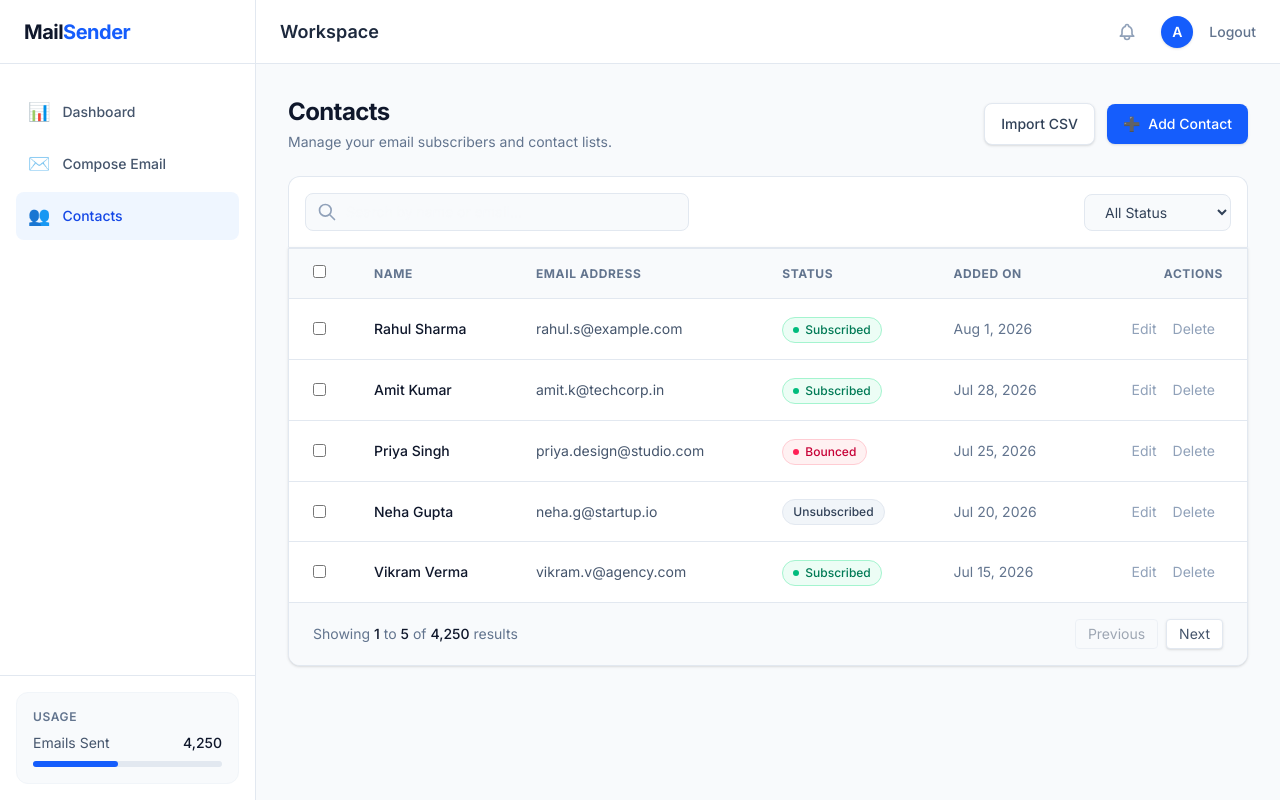
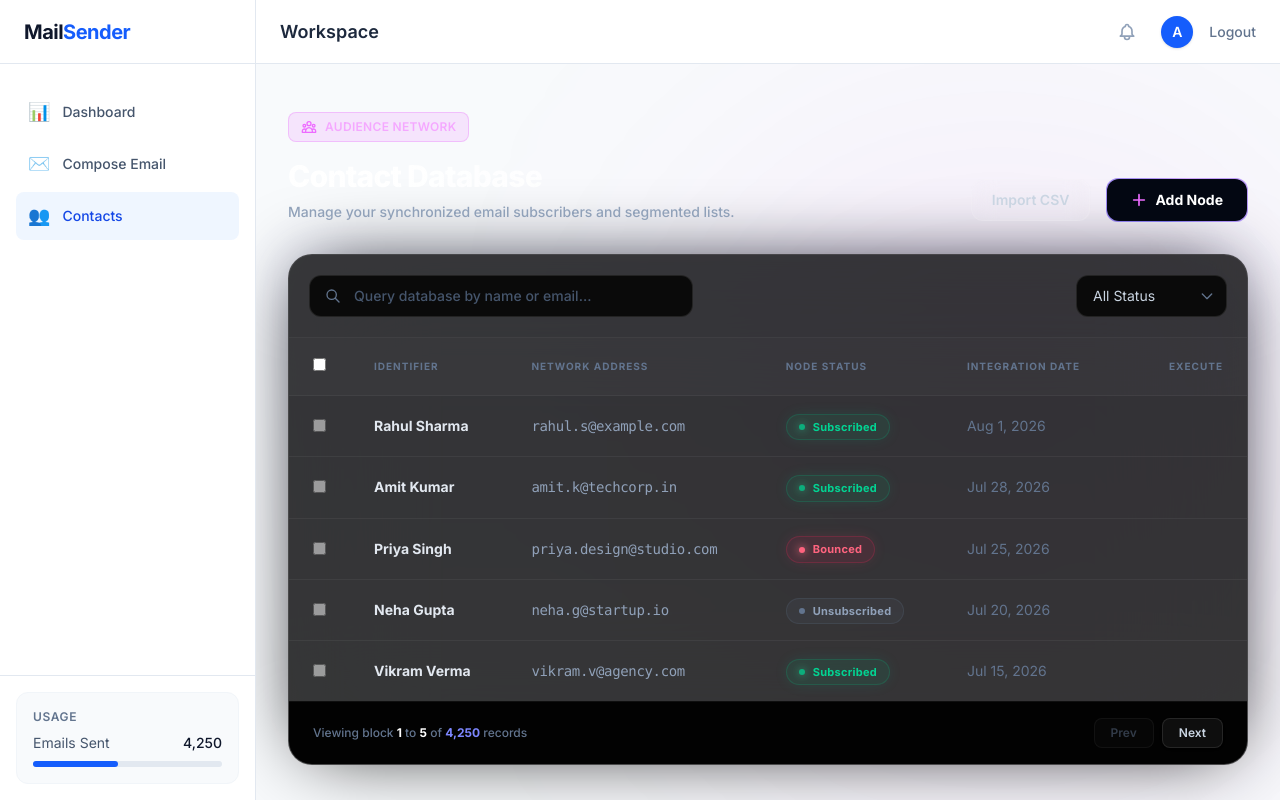
Before and after one commit to khanlazyanas/bulk-email-sender-frontend, a Next.js app: page /contacts in a window 1280 px wide. Built offline with nearby package versions, Linux system fonts and the light colour scheme.

Commit message:
feat: upgrade contacts table to holographic glassmorphism design with glowing status badges

```diff
--- a/src/app/(dashboard)/contacts/page.tsx
+++ b/src/app/(dashboard)/contacts/page.tsx
@@ -15,88 +15,123 @@ export default function ContactsPage() {
   const [searchTerm, setSearchTerm] = useState("");
 
   return (
-    <div className="space-y-6">
+    <div className="space-y-8 relative z-10 pt-4 pb-12">
+
+      {/* 🌌 Background Ambient Glow */}
+      <div className="absolute top-1/2 right-0 -translate-y-1/2 w-[500px] h-[500px] bg-fuchsia-600/10 blur-[150px] rounded-full pointer-events-none"></div>
 
       {/* Page Header & Actions */}
-      <div className="flex flex-col sm:flex-row sm:items-center justify-between gap-4">
+      <div className="flex flex-col sm:flex-row sm:items-end justify-between gap-6 relative z-10">
         <div>
-          <h1 className="text-2xl font-bold text-slate-900 tracking-tight">Contacts</h1>
-          <p className="text-sm text-slate-500 mt-1">Manage your email subscribers and contact lists.</p>
+          <div className="inline-flex items-center gap-2 px-3 py-1.5 rounded-lg bg-fuchsia-500/10 border border-fuchsia-500/20 mb-4">
+            <svg className="w-4 h-4 text-fuchsia-400" fill="none" viewBox="0 0 24 24" stroke="currentColor"><path strokeLinecap="round" strokeLinejoin="round" strokeWidth={2} d="M17 20h5v-2a3 3 0 00-5.356-1.857M17 20H7m10 0v-2c0-.656-.126-1.283-.356-1.857M7 20H2v-2a3 3 0 015.356-1.857M7 20v-2c0-.656.126-1.283.356-1.857m0 0a5.002 5.002 0 019.288 0M15 7a3 3 0 11-6 0 3 3 0 016 0zm6 3a2 2 0 11-4 0 2 2 0 014 0zM7 10a2 2 0 11-4 0 2 2 0 014 0z" /></svg>
+            <span className="text-xs font-semibold text-fuchsia-300 tracking-wide uppercase">Audience Network</span>
+          </div>
+          <h1 className="text-3xl font-extrabold text-transparent bg-clip-text bg-gradient-to-r from-white to-white/60 tracking-tight">
+            Contact Database
+          </h1>
+          <p className="text-sm text-slate-400 mt-2 font-medium">
+            Manage your synchronized email subscribers and segmented lists.
+          </p>
         </div>
 
-        <div className="flex items-center gap-3">
-          <button className="px-4 py-2.5 bg-white border border-slate-200 text-slate-700 rounded-lg text-sm font-medium hover:bg-slate-50 transition-colors shadow-sm">
+        <div className="flex items-center gap-4">
+          <button className="px-5 py-2.5 bg-white/[0.03] border border-white/10 text-slate-300 rounded-xl text-sm font-semibold hover:bg-white/10 hover:text-white transition-all backdrop-blur-md">
             Import CSV
           </button>
-          <button className="px-4 py-2.5 bg-blue-600 text-white rounded-lg text-sm font-medium hover:bg-blue-700 transition-colors shadow-sm flex items-center gap-2">
-            <span>➕</span> Add Contact
+
+          {/* Magic Button for Add Contact */}
+          <button className="relative inline-flex h-11 overflow-hidden rounded-xl p-[1px] focus:outline-none group/btn hover:shadow-[0_0_30px_-5px_rgba(168,85,247,0.5)] transition-shadow duration-500">
+            <span className="absolute inset-[-1000%] animate-[spin_3s_linear_infinite] bg-[conic-gradient(from_90deg_at_50%_50%,#c084fc_0%,#4f46e5_50%,#c084fc_100%)] opacity-70 group-hover/btn:opacity-100 transition-opacity" />
+            <span className="inline-flex h-full w-full items-center justify-center rounded-xl bg-[#030712] px-6 py-2 text-sm font-bold text-white backdrop-blur-3xl transition-all group-hover/btn:bg-[#030712]/70 gap-2">
+              <svg className="w-4 h-4 text-fuchsia-400" fill="none" viewBox="0 0 24 24" stroke="currentColor"><path strokeLinecap="round" strokeLinejoin="round" strokeWidth={2.5} d="M12 4v16m8-8H4" /></svg>
+              Add Node
+            </span>
           </button>
         </div>
       </div>
 
+      {/* Database Container */}
+      <div className="relative group perspective">
+
+        {/* Outer Glow */}
+        <div className="absolute -inset-1 bg-gradient-to-b from-indigo-500/20 to-transparent rounded-[2rem] blur-xl opacity-50 group-hover:opacity-100 transition duration-1000 pointer-events-none"></div>
+
+        <div className="relative bg-[#050505]/80 backdrop-blur-3xl border border-white/10 rounded-[1.5rem] shadow-[0_0_80px_-20px_rgba(0,0,0,1)] overflow-hidden">
+
           {/* Filters and Search Bar */}
-      <div className="bg-white p-4 rounded-t-xl border-x border-t border-slate-200 flex flex-col sm:flex-row justify-between gap-4 items-center">
-        <div className="relative w-full sm:w-96">
-          <div className="absolute inset-y-0 left-0 pl-3 flex items-center pointer-events-none">
-            <svg className="h-5 w-5 text-slate-400" fill="none" viewBox="0 0 24 24" stroke="currentColor">
+          <div className="p-5 border-b border-white/5 bg-white/[0.01] flex flex-col sm:flex-row justify-between gap-4 items-center">
+
+            <div className="relative w-full sm:w-96 group/search">
+              <div className="absolute -inset-0.5 bg-gradient-to-r from-indigo-500/30 to-fuchsia-500/30 rounded-xl blur opacity-0 group-focus-within/search:opacity-100 transition duration-500"></div>
+              <div className="relative flex items-center">
+                <div className="absolute inset-y-0 left-0 pl-4 flex items-center pointer-events-none">
+                  <svg className="h-4 w-4 text-slate-500 group-focus-within/search:text-indigo-400 transition-colors" fill="none" viewBox="0 0 24 24" stroke="currentColor">
                     <path strokeLinecap="round" strokeLinejoin="round" strokeWidth={2} d="M21 21l-6-6m2-5a7 7 0 11-14 0 7 7 0 0114 0z" />
                   </svg>
                 </div>
                 <input
                   type="text"
-            placeholder="Search by name or email..."
+                  placeholder="Query database by name or email..."
                   value={searchTerm}
                   onChange={(e) => setSearchTerm(e.target.value)}
-            className="w-full pl-10 pr-4 py-2 bg-slate-50 border border-slate-200 rounded-lg focus:outline-none focus:ring-2 focus:ring-blue-500/20 focus:border-blue-500 transition-colors text-sm"
+                  className="w-full pl-11 pr-4 py-2.5 bg-[#0a0a0a] border border-white/10 rounded-xl focus:outline-none text-white placeholder-slate-600 transition-all focus:bg-[#0f0f0f] text-sm font-medium"
                 />
               </div>
+            </div>
 
-        <div className="w-full sm:w-auto flex gap-2">
-          <select className="w-full sm:w-auto px-4 py-2 bg-slate-50 border border-slate-200 rounded-lg text-sm focus:outline-none text-slate-700">
-            <option value="all">All Status</option>
-            <option value="subscribed">Subscribed</option>
-            <option value="bounced">Bounced</option>
-            <option value="unsubscribed">Unsubscribed</option>
+            <div className="w-full sm:w-auto relative group/select">
+              <div className="absolute -inset-0.5 bg-gradient-to-r from-indigo-500/30 to-fuchsia-500/30 rounded-xl blur opacity-0 group-focus-within/select:opacity-100 transition duration-500"></div>
+              <div className="relative">
+                <select className="w-full sm:w-auto px-4 py-2.5 bg-[#0a0a0a] border border-white/10 rounded-xl text-sm focus:outline-none text-slate-300 appearance-none pr-10 cursor-pointer">
+                  <option value="all" className="bg-[#0a0a0a]">All Status</option>
+                  <option value="subscribed" className="bg-[#0a0a0a]">Subscribed</option>
+                  <option value="bounced" className="bg-[#0a0a0a]">Bounced</option>
+                  <option value="unsubscribed" className="bg-[#0a0a0a]">Unsubscribed</option>
                 </select>
+                <div className="absolute right-3 top-1/2 -translate-y-1/2 pointer-events-none text-slate-500">
+                  <svg className="w-4 h-4" fill="none" viewBox="0 0 24 24" stroke="currentColor"><path strokeLinecap="round" strokeLinejoin="round" strokeWidth={2} d="M19 9l-7 7-7-7" /></svg>
+                </div>
+              </div>
             </div>
           </div>
 
           {/* Contacts Table */}
-      <div className="bg-white border border-slate-200 rounded-b-xl shadow-sm overflow-hidden -mt-6">
-        <div className="overflow-x-auto">
+          <div className="overflow-x-auto custom-scrollbar">
             <table className="w-full text-left border-collapse">
               <thead>
-              <tr className="bg-slate-50 border-y border-slate-200 text-xs uppercase tracking-wider text-slate-500 font-semibold">
-                <th className="px-6 py-4 w-12 text-center">
-                  <input type="checkbox" className="rounded border-slate-300 text-blue-600 focus:ring-blue-500" />
+                <tr className="bg-white/[0.02] border-b border-white/5 text-[10px] uppercase tracking-widest text-slate-500 font-bold">
+                  <th className="px-6 py-5 w-12 text-center">
+                    <input type="checkbox" className="rounded border-white/20 bg-[#0a0a0a] accent-indigo-500 cursor-pointer" />
                   </th>
-                <th className="px-6 py-4">Name</th>
-                <th className="px-6 py-4">Email Address</th>
-                <th className="px-6 py-4">Status</th>
-                <th className="px-6 py-4">Added On</th>
-                <th className="px-6 py-4 text-right">Actions</th>
+                  <th className="px-6 py-5">Identifier</th>
+                  <th className="px-6 py-5">Network Address</th>
+                  <th className="px-6 py-5">Node Status</th>
+                  <th className="px-6 py-5">Integration Date</th>
+                  <th className="px-6 py-5 text-right">Execute</th>
                 </tr>
               </thead>
-            <tbody className="divide-y divide-slate-200">
+              <tbody className="divide-y divide-white/5">
                 {contacts.map((contact) => (
-                <tr key={contact.id} className="hover:bg-slate-50 transition-colors group">
+                  <tr key={contact.id} className="hover:bg-white/[0.03] transition-colors group">
                     <td className="px-6 py-4 text-center">
-                    <input type="checkbox" className="rounded border-slate-300 text-blue-600 focus:ring-blue-500" />
-                  </td>
-                  <td className="px-6 py-4 whitespace-nowrap text-sm font-medium text-slate-900">
-                    {contact.name}
-                  </td>
-                  <td className="px-6 py-4 whitespace-nowrap text-sm text-slate-600">
-                    {contact.email}
+                      <input type="checkbox" className="rounded border-white/20 bg-[#0a0a0a] accent-indigo-500 cursor-pointer opacity-50 group-hover:opacity-100 transition-opacity" />
                     </td>
                     <td className="px-6 py-4 whitespace-nowrap">
-                    <span className={`inline-flex items-center px-2.5 py-1 rounded-full text-xs font-medium border ${
-                      contact.status === "Subscribed" ? "bg-emerald-50 text-emerald-700 border-emerald-200" :
-                      contact.status === "Bounced" ? "bg-rose-50 text-rose-700 border-rose-200" :
-                      "bg-slate-100 text-slate-700 border-slate-200"
+                      <div className="text-sm font-bold text-slate-200 group-hover:text-white transition-colors">{contact.name}</div>
+                    </td>
+                    <td className="px-6 py-4 whitespace-nowrap">
+                      <div className="text-sm text-slate-400 font-mono tracking-tight group-hover:text-slate-300 transition-colors">{contact.email}</div>
+                    </td>
+                    <td className="px-6 py-4 whitespace-nowrap">
+                      <span className={`inline-flex items-center gap-2 px-3 py-1 rounded-full text-[11px] font-bold tracking-wide border ${
+                        contact.status === "Subscribed" ? "bg-emerald-500/10 text-emerald-400 border-emerald-500/20 shadow-[0_0_15px_-3px_rgba(16,185,129,0.2)]" :
+                        contact.status === "Bounced" ? "bg-rose-500/10 text-rose-400 border-rose-500/20 shadow-[0_0_15px_-3px_rgba(244,63,94,0.2)]" :
+                        "bg-slate-500/10 text-slate-400 border-slate-500/20"
                       }`}>
-                      {contact.status === "Subscribed" && <span className="w-1.5 h-1.5 rounded-full bg-emerald-500 mr-1.5"></span>}
-                      {contact.status === "Bounced" && <span className="w-1.5 h-1.5 rounded-full bg-rose-500 mr-1.5"></span>}
+                        {contact.status === "Subscribed" && <span className="w-1.5 h-1.5 rounded-full bg-emerald-400 shadow-[0_0_8px_rgba(52,211,153,1)] animate-pulse"></span>}
+                        {contact.status === "Bounced" && <span className="w-1.5 h-1.5 rounded-full bg-rose-400 shadow-[0_0_8px_rgba(251,113,133,1)]"></span>}
+                        {contact.status === "Unsubscribed" && <span className="w-1.5 h-1.5 rounded-full bg-slate-500"></span>}
                         {contact.status}
                       </span>
                     </td>
@@ -104,8 +139,10 @@ export default function ContactsPage() {
                       {contact.addedOn}
                     </td>
                     <td className="px-6 py-4 whitespace-nowrap text-sm text-right">
-                    <button className="text-slate-400 hover:text-blue-600 transition-colors px-2">Edit</button>
-                    <button className="text-slate-400 hover:text-rose-600 transition-colors px-2">Delete</button>
+                      <div className="flex items-center justify-end gap-3 opacity-0 group-hover:opacity-100 transition-opacity duration-300">
+                        <button className="text-slate-400 hover:text-indigo-400 transition-colors font-semibold">Edit</button>
+                        <button className="text-slate-400 hover:text-rose-400 transition-colors font-semibold">Drop</button>
+                      </div>
                     </td>
                   </tr>
                 ))}
@@ -114,11 +151,12 @@ export default function ContactsPage() {
           </div>
 
           {/* Pagination Footer */}
-        <div className="px-6 py-4 border-t border-slate-200 flex items-center justify-between bg-slate-50">
-          <p className="text-sm text-slate-500">Showing <span className="font-medium text-slate-900">1</span> to <span className="font-medium text-slate-900">5</span> of <span className="font-medium text-slate-900">4,250</span> results</p>
+          <div className="px-6 py-4 border-t border-white/5 flex items-center justify-between bg-[#020202]">
+            <p className="text-xs text-slate-500 font-medium">Viewing block <span className="text-white font-bold">1</span> to <span className="text-white font-bold">5</span> of <span className="text-indigo-400 font-bold">4,250</span> records</p>
             <div className="flex gap-2">
-            <button className="px-3 py-1 border border-slate-200 rounded text-sm text-slate-600 hover:bg-white disabled:opacity-50" disabled>Previous</button>
-            <button className="px-3 py-1 border border-slate-200 rounded text-sm text-slate-600 hover:bg-white bg-white shadow-sm">Next</button>
+              <button className="px-4 py-1.5 border border-white/10 rounded-lg text-xs font-semibold text-slate-500 bg-[#0a0a0a] disabled:opacity-50 cursor-not-allowed" disabled>Prev</button>
+              <button className="px-4 py-1.5 border border-white/10 rounded-lg text-xs font-semibold text-slate-300 bg-white/[0.05] hover:bg-white/10 hover:text-white transition-colors shadow-sm">Next</button>
+            </div>
           </div>
         </div>
       </div>
```
Lines whose indentation alone changed are shown as unchanged.
